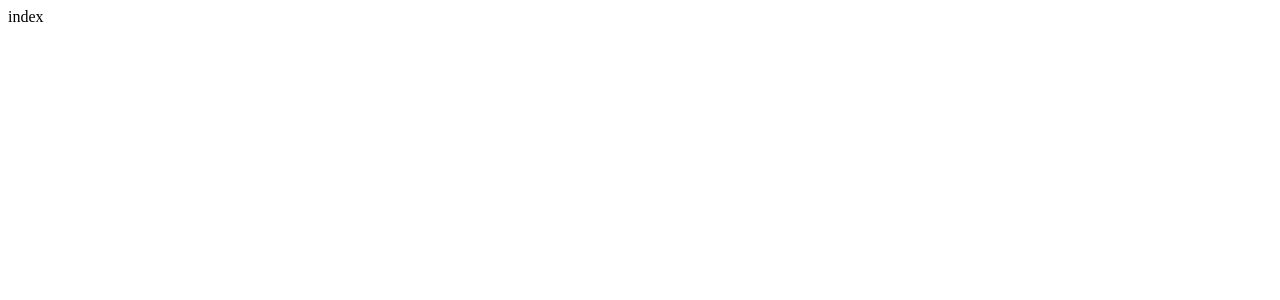
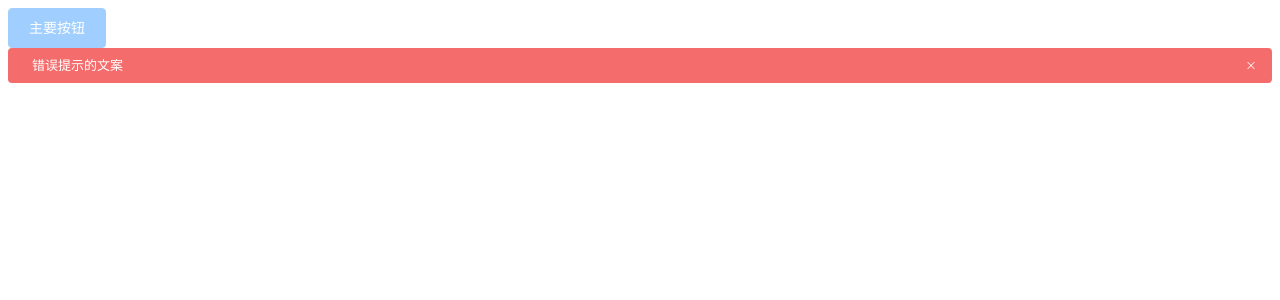
Before and after one commit to liwhhh/shop-admin29, a Vue app: page / in a window 1280 px wide. Shown: the top 300 px of the page. Built offline with nearby package versions, Linux system fonts and the light colour scheme.

Commit message:
element-ui引入完成

```diff
--- a/src/App.vue
+++ b/src/App.vue
@@ -1,6 +1,13 @@
 <template>
   <div id="app">
-   index
+
+    <el-button type="primary" disabled>主要按钮</el-button>
+
+     <el-alert
+    title="错误提示的文案"
+    type="error"
+    effect="dark">
+  </el-alert>
   </div>
 </template>
 
```
Also changed, not shown: src/main.js (+9 -10 lines).
